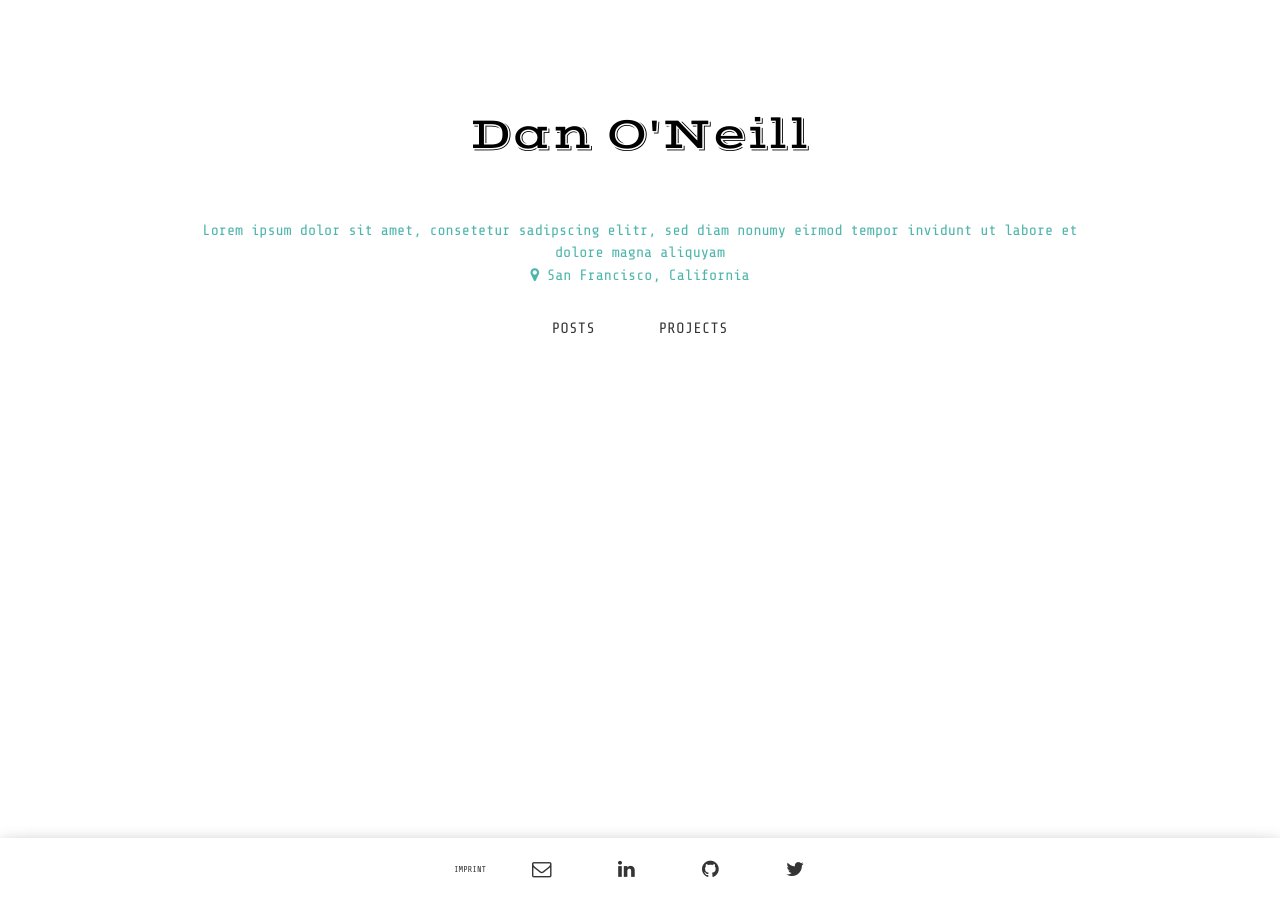
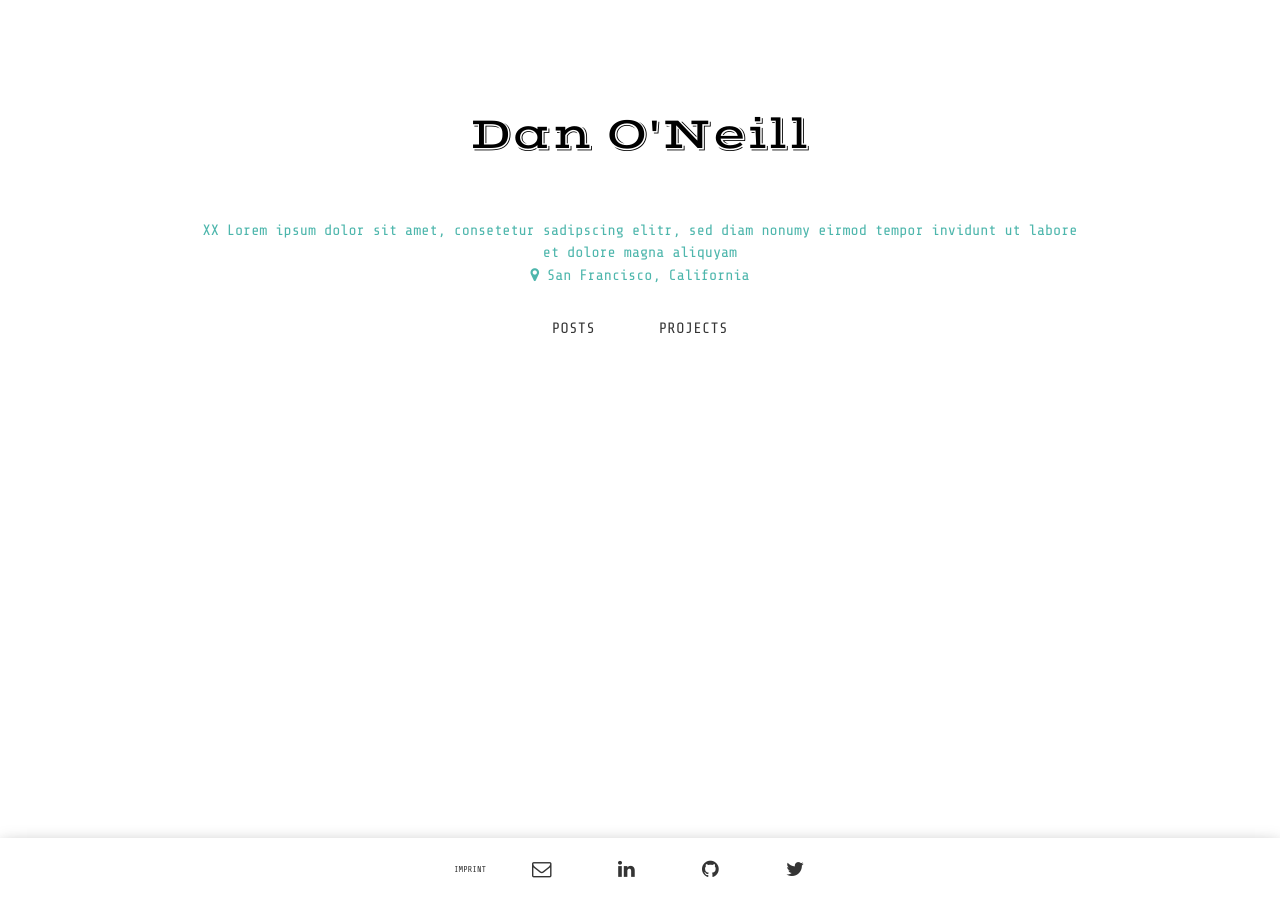
Before and after one commit to danielponeill/danielponeill.github.io, a Jekyll site: the page built from index.html, in a window 1280 px wide. Built offline with Jekyll 4.4.1, drawn with Linux system fonts in a browser that asks for light colours; some web fonts are replaced.

```diff
--- a/_config.yml
+++ b/_config.yml
@@ -1,6 +1,6 @@
 title: "Dan O'Neill"
 description: "Lorem ipsum dolor sit amet, consetetur sadipscing elitr, sed diam nonumy eirmod tempor invidunt ut labore et dolore magna aliquyam"
-about: "Lorem ipsum dolor sit amet, consetetur sadipscing elitr, sed diam nonumy eirmod tempor invidunt ut labore et dolore magna aliquyam"
+about: "XX Lorem ipsum dolor sit amet, consetetur sadipscing elitr, sed diam nonumy eirmod tempor invidunt ut labore et dolore magna aliquyam"
 location: "San Francisco, California"
 email: dan@dponeill.com
 baseurl: ""
```
